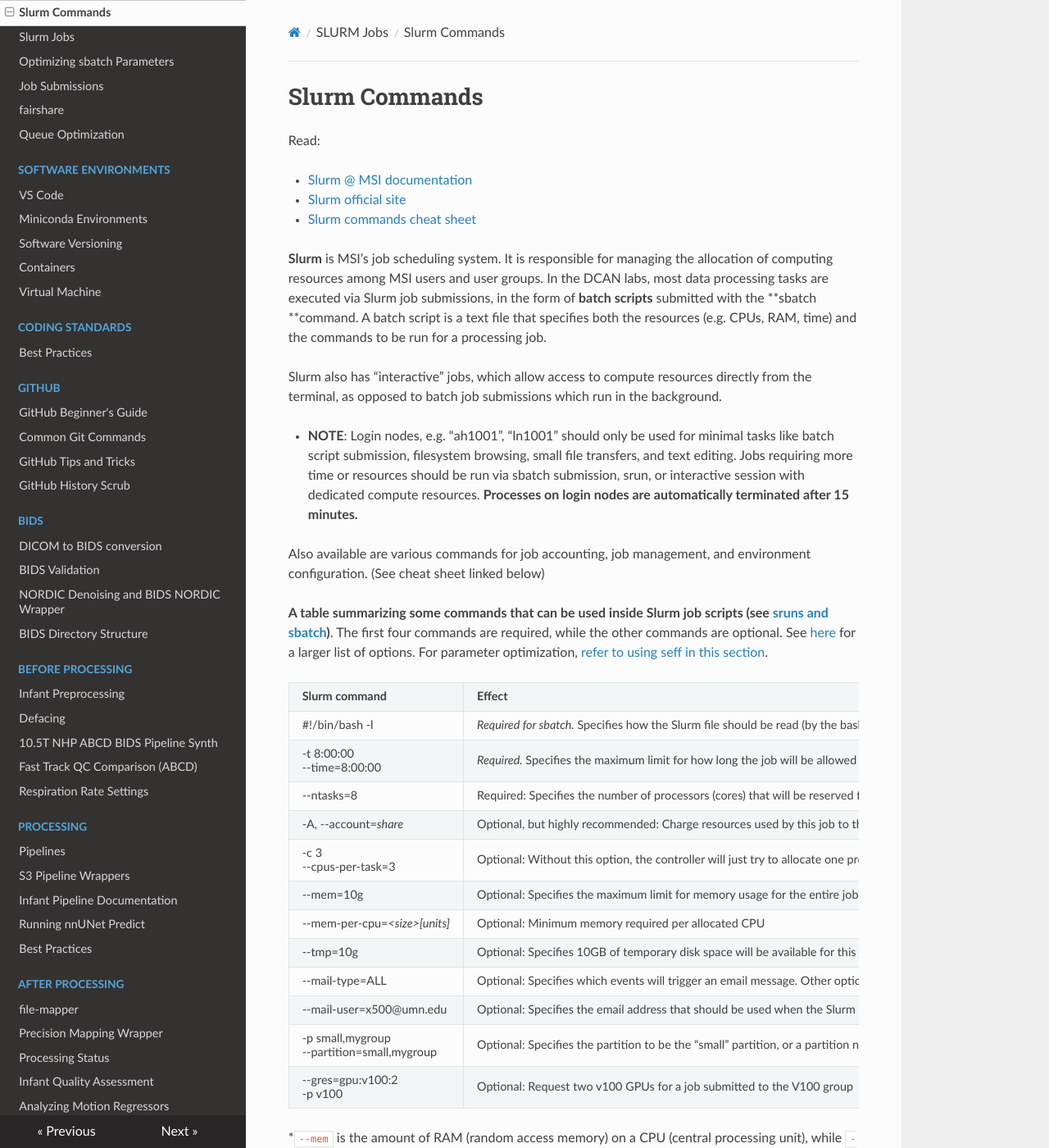
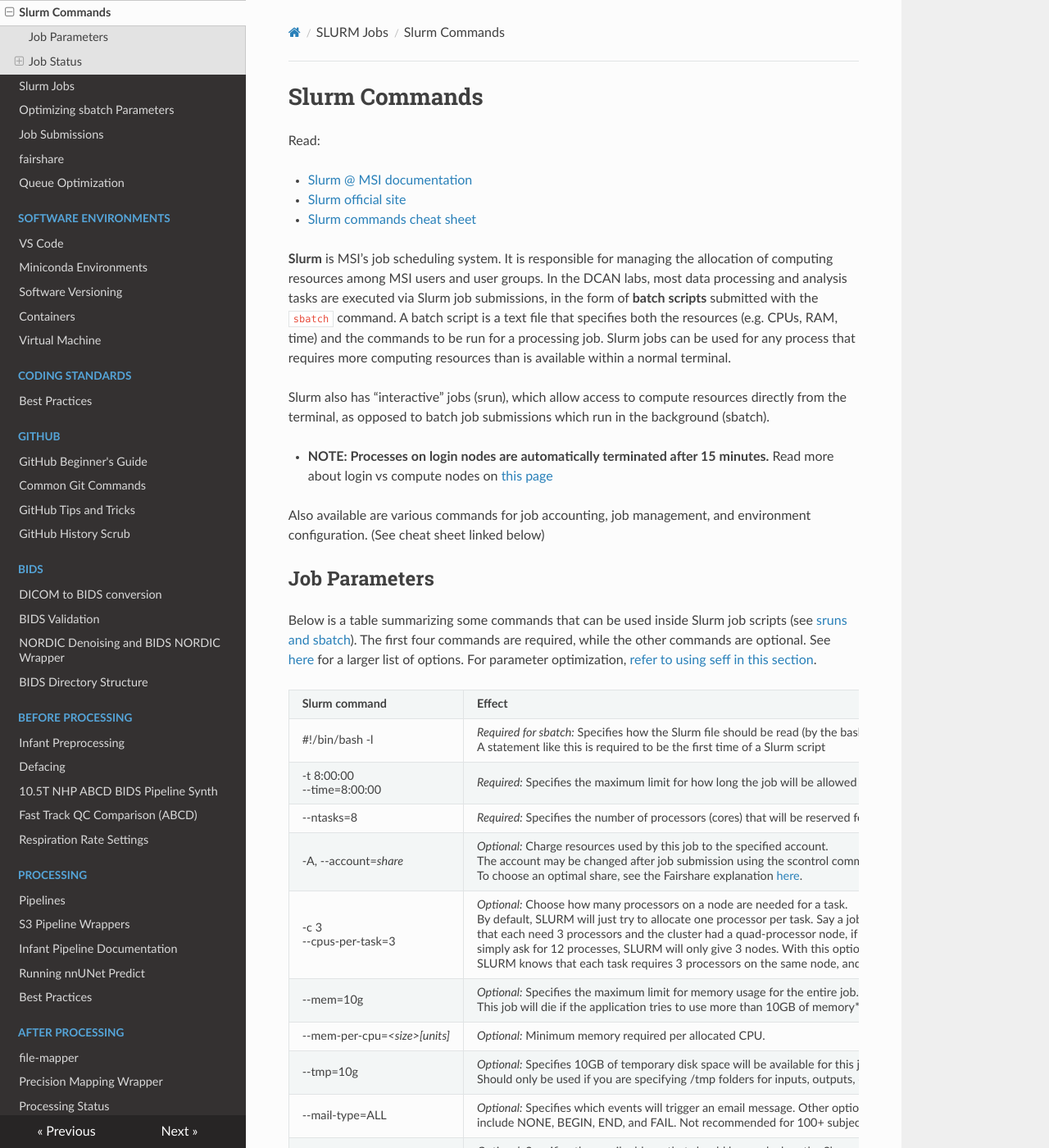
Before and after one commit to DCAN-Labs/cdni-brain, an MkDocs documentation site: the page built from docs/slurm.md, in a window 1280 px wide and 1400 px high. Shown: the whole window at 82% size. Built offline with MkDocs 1.6.1, drawn with Linux system fonts in a browser that asks for light colours; nearby versions of some CDN libraries; some of the changed text lies outside the part shown.

Commit message:
reorganize table/commands

```diff
--- a/docs/slurm.md
+++ b/docs/slurm.md
@@ -7,18 +7,17 @@ Read:
 * [Slurm official site](https://slurm.schedmd.com/documentation.html)
 * [Slurm commands cheat sheet](https://slurm.schedmd.com/pdfs/summary.pdf)
 
-**Slurm** is MSI’s job scheduling system. It is responsible for managing the allocation of computing resources among MSI users and user groups. In the DCAN labs, most data processing tasks are executed via Slurm job submissions, in the form of **batch scripts** submitted with the **sbatch **command. A batch script is a text file that specifies both the resources (e.g. CPUs, RAM, time) and the commands to be run for a processing job.
+**Slurm** is MSI’s job scheduling system. It is responsible for managing the allocation of computing resources among MSI users and user groups. In the DCAN labs, most data processing and analysis tasks are executed via Slurm job submissions, in the form of **batch scripts** submitted with the `sbatch` command. A batch script is a text file that specifies both the resources (e.g. CPUs, RAM, time) and the commands to be run for a processing job. Slurm jobs can be used for any process that requires more computing resources than is available within a normal terminal.
 
+Slurm also has “interactive” jobs (srun), which allow access to compute resources directly from the terminal, as opposed to batch job submissions which run in the background (sbatch).
 
-Slurm also has “interactive” jobs, which allow access to compute resources directly from the terminal, as opposed to batch job submissions which run in the background.
-
-* **NOTE**: Login nodes, e.g. “ah1001”, “ln1001” should only be used for minimal tasks like batch script submission, filesystem browsing, small file transfers, and text editing.  Jobs requiring more time or resources should be run via sbatch submission, srun, or interactive session with dedicated compute resources. **Processes on login nodes are automatically terminated after 15 minutes.**
-
+* **NOTE: Processes on login nodes are automatically terminated after 15 minutes.** Read more about login vs compute nodes on [this page](partitions.md#nodes)
 
 Also available are various commands for job accounting, job management, and environment configuration. (See cheat sheet linked below)
 
+## Job Parameters
 
-**A table summarizing some commands that can be used inside Slurm job scripts (see [sruns and sbatch](slurm-params.md))**. The first four commands are required, while the other commands are optional. See [here](https://slurm.schedmd.com/sbatch.html) for a larger list of options. For parameter optimization, [refer to using seff in this section](#15-optimizing-sbatch-parameters).
+Below is a table summarizing some commands that can be used inside Slurm job scripts (see [sruns and sbatch](slurm-params.md)). The first four commands are required, while the other commands are optional. See [here](https://slurm.schedmd.com/sbatch.html) for a larger list of options. For parameter optimization, [refer to using seff in this section](optimizing.md).
 
 
 <table>
@@ -32,7 +31,7 @@ Also available are various commands for job accounting, job management, and envi
   <tr>
    <td>#!/bin/bash -l
    </td>
-   <td><em>Required for sbatch.</em> Specifies how the Slurm file should be read (by the bash interpreter). A statement like this is required to be the first time of a Slurm script
+   <td><em>Required for sbatch:</em> Specifies how the Slurm file should be read (by the bash interpreter). <br /> A statement like this is required to be the first time of a Slurm script
    </td>
   </tr>
   <tr>
@@ -40,19 +39,19 @@ Also available are various commands for job accounting, job management, and envi
 <p>
 --time=8:00:00
    </td>
-   <td><em>Required.</em> Specifies the maximum limit for how long the job will be allowed to run
+   <td><em>Required:</em> Specifies the maximum limit for how long the job will be allowed to run
    </td>
   </tr>
   <tr>
    <td>--ntasks=8
    </td>
-   <td>Required: Specifies the number of processors (cores) that will be reserved for the job
+   <td><em>Required:</em> Specifies the number of processors (cores) that will be reserved for the job
    </td>
   </tr>
   <tr>
    <td>-A, --account=<em>share</em>
    </td>
-   <td>Optional, but highly recommended: Charge resources used by this job to the specified account or default account. The account name may be changed after job submission using the scontrol command. To choose an optimal share, see the Fairshare explanation <a href="#5-fairshare">here</a>.
+   <td><em>Optional:</em> Charge resources used by this job to the specified account. <br /> The account may be changed after job submission using the scontrol command. <br /> To choose an optimal share, see the Fairshare explanation <a href="fairshare.md">here</a>.
    </td>
   </tr>
   <tr>
@@ -60,37 +59,37 @@ Also available are various commands for job accounting, job management, and envi
 <p>
 --cpus-per-task=3
    </td>
-   <td>Optional: Without this option, the controller will just try to allocate one processor per task. For instance, consider an application that has 4 tasks, each requiring 3 processors. If our cluster is comprised of quad-processor nodes and we simply ask for 12 processors, the controller might give us only 3 nodes. However, by using the --cpus-per-task=3 options, the controller knows that each task requires 3 processors on the same node, and the controller will grant an allocation of 4 nodes, one for each of the 4 tasks.
+   <td><em>Optional:</em> Choose how many processors on a node are needed for a task. <br /> By default, SLURM will just try to allocate one processor per task. Say a job had 4 tasks <br /> that each need 3 processors and the cluster had a quad-processor node, if you <br /> simply ask for 12 processes, SLURM will only give 3 nodes. With this option, <br /> SLURM knows that each task requires 3 processors on the same node, and will give one node per task.
    </td>
   </tr>
   <tr>
    <td>--mem=10g
    </td>
-   <td>Optional: Specifies the maximum limit for memory usage for the entire job. This job will die if the application tries to use more than 10GB of memory*
+   <td><em>Optional:</em> Specifies the maximum limit for memory usage for the entire job. <br /> This job will die if the application tries to use more than 10GB of memory*
    </td>
   </tr>
   <tr>
    <td>--mem-per-cpu=<em>&lt;size>[units]</em>
    </td>
-   <td>Optional: Minimum memory required per allocated CPU
+   <td><em>Optional:</em> Minimum memory required per allocated CPU.
    </td>
   </tr>
   <tr>
    <td>--tmp=10g
    </td>
-   <td>Optional: Specifies 10GB of temporary disk space will be available for this job in /tmp. Should only be used if you are specifying /tmp folders for inputs, outputs, or working directories*
+   <td><em>Optional:</em> Specifies 10GB of temporary disk space will be available for this job in /tmp. <br /> Should only be used if you are specifying /tmp folders for inputs, outputs, or working directories*
    </td>
   </tr>
   <tr>
    <td>--mail-type=ALL
    </td>
-   <td>Optional: Specifies which events will trigger an email message. Other options here include NONE, BEGIN, END, and FAIL. Not recommended for 100+ subject jobs
+   <td><em>Optional:</em> Specifies which events will trigger an email message. Other options here <br /> include NONE, BEGIN, END, and FAIL. Not recommended for 100+ subject jobs
    </td>
   </tr>
   <tr>
    <td>--mail-user=x500@umn.edu
    </td>
-   <td>Optional: Specifies the email address that should be used when the Slurm system sends message emails. Make sure to double check each time. People frequently get emails from others due to other people copying and running their sbatches
+   <td><em>Optional:</em> Specifies the email address that should be used when the Slurm system sends message emails. <br /> Make sure to double check each time. People frequently get emails from others <br /> due to other people copying and running their sbatches
    </td>
   </tr>
   <tr>
@@ -98,7 +97,7 @@ Also available are various commands for job accounting, job management, and envi
 <p>
 --partition=small,mygroup
    </td>
-   <td>Optional: Specifies the partition to be the “small” partition, or a partition named “mygroup”. The job will start at the earliest time one of these partitions can accommodate the job. You must be logged into the correct <a href="#2-interactive-high-performance-computing-hpc-resources">HPC resource</a> to access corresponding partitions. For more info, see <a href="#3-partitions">here</a>.
+   <td><em>Optional:</em> Specifies the partition to be the “small” or "mygroup" partition. <br /> The job will start at the earliest time one of these partitions can accommodate the job. <br /> You must be logged into the correct cluster access corresponding partitions. For more info, see <a href="paritions.md">here</a>.
    </td>
   </tr>
   <tr>
@@ -106,7 +105,7 @@ Also available are various commands for job accounting, job management, and envi
 <p>
 -p v100
    </td>
-   <td>Optional: Request two v100 GPUs for a job submitted to the V100 group
+   <td><em>Optional:</em> Request two v100 GPUs for a job submitted to the V100 group
    </td>
   </tr>
 </table>
@@ -115,28 +114,46 @@ Also available are various commands for job accounting, job management, and envi
 
 *`--mem` is the amount of RAM (random access memory) on a CPU (central processing unit), while `--tmp` indicates the amount of temporary storage that you can utilize for a job. With whatever storage amount is specified for `--tmp`, that amount will be created for you within the /tmp folder to output your processing derivatives.
 
-**Other useful commands:**
+## Job Status
 
-1. View all jobs submitted by a given user:  `squeue -u username` (one can also use `squeue -al --me` when trying to determine specific jobs for their own account) or `squeue -A group_name` to check the queue for all groups one is under to determine which to submit under
+### squeue
 
-2. Cancel a submitted job: `scancel jobID_number`
-    - scancel can also be used for job arrays by listing the job ID numbers as a comma separated list.
+`squeue -al --me`: determine specifc jobs for your own account
 
-3. Display accounting data for all jobs and job steps in the Slurm job accounting log or Slurm database: `sacct`
-    - See the below command to check the status of a job even after it has exited. JOBID_ARRAY can also just be the JOBID, if you didn't submit an array
-        `sacct -X -j JOBID_ARRAY# -o JobID,NNodes,State,ExitCode,DerivedExitCode,Comment`
-    - Check the jobs you have in queue by using squeue -al --me
+`squeue -u username`: view all jobs submitted by a given user
 
-4. Change job account (each PI in the lab has their own Slurm group account with its own allocation of resources and queue priority. It is sometimes useful to change accounts to distribute resource requests for large processing jobs, or when an account has low queue priority due to heavy usage) : `scontrol update JobId=#### Account=new_group`
-    - An example command has _Job 234293_ originally submitted under default account _miran045_, and to change it to *feczk001* one would use: `scontrol update JobId=234293 Account=feczk001`
+`squeue -A group_name`: check the queue for all groups one is under to determine which to submit under
 
-5. To change a SLURM job partition use: `scontrol update JobId=#### Partition=new_partition`
-    - An example command has _Job 234293_ originally submitted with the partition _msismall_, and to change it to *msigpu* one would use: `scontrol update JobId=234293 Partition=msigpu`
+`squeue -u <username> -h -t pending,running -r | wc -l`: count how many jobs you have in your queue, you can add more statuses if needed
 
-6. To change the amount of time a SLURM job runs for, use: `scontrol update JobId=#### EndTime=HH:MM:SS`
-    - To find time information, first use `scontrol show JobId=####`
-    - An example command has _Job 234293_ originally submitted at the following time for 96 hours: _StartTime=2022-08-29T13:04:45_, and to change it to 48 hours one would use: `scontrol update JobId=234293 EndTime=2022-08-31T13:04:45`
+### scancel
 
-**Additional Information:**
+`scancel jobID_number`: cancel a submitted job
 
-- scontrol cannot be used to change from agate to mesabi or vice versa once a job has been submitted, but it can be used to change from agate or mesabi partitions to federated partitions. More information on federated partitions can be found [here](https://www.msi.umn.edu/partitions).
+- Can also be used for job arrays by listing the job ID numbers as a comma separated list
+
+### sacct
+
+`sacct`: display accounting data for all jobs and job steps in the Slurm job accounting log or Slurm database
+
+`sacct -X -j JOBID_ARRAY# -o JobID,NNodes,State,ExitCode,DerivedExitCode,Comment`: check the status of a job even after it has exited, JOBID_ARRAY can also just be JOBID
+
+### scontrol
+
+`scontrol update JobId=#### Account=new_group`: change job account for a submitted job
+
+- Each PI in the lab has their own Slurm group account with its own allocation of resources and queue priority. It is sometimes useful to change accounts to distribute resource requests for large processing jobs, or when an account has low queue priority due to heavy usage
+
+- Example command for moving _Job 234293_ that was originally submitted under _miran045_ and change it to _feczk001_: `scontrol update JobId=234293 Account=feczk001`
+
+`scontrol update JobId=#### Partition=new_partition`: change a SLURM job parition
+
+- Example command for moving _Job 234293_ that was originally submitted with the _msismall_ parition and change it to _msiqgu_: `scontrol update JobId=234293 Partition=msigpu`
+
+**NOTE**: `scontrol` cannot be used to change between agate and mesabi paritions once a job has been submitted. It can be used to change from agate/mesabi to [federated paritions](partitions.md)
+
+`scontrol update JobId=#### EndTime=HH:MM:SS`: change the amount of time a SLURM job runs
+
+- Example command for moving  _Job 234293_ that was originally submitted at the following time for 96 hours: _StartTime=2022-08-29T13:04:45_ and change it to 48 hours:  `scontrol update JobId=234293 EndTime=2022-08-31T13:04:45`
+
+`scontrol show JobId=####`: find time information for a job
```
